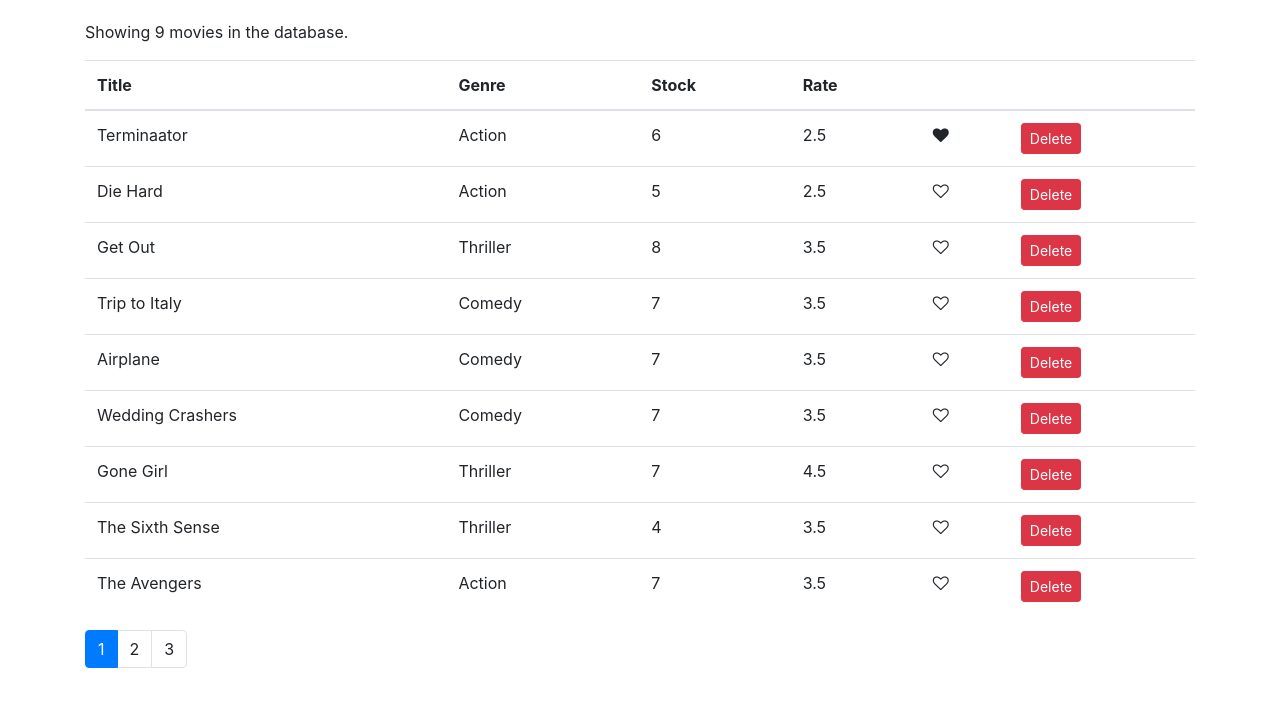
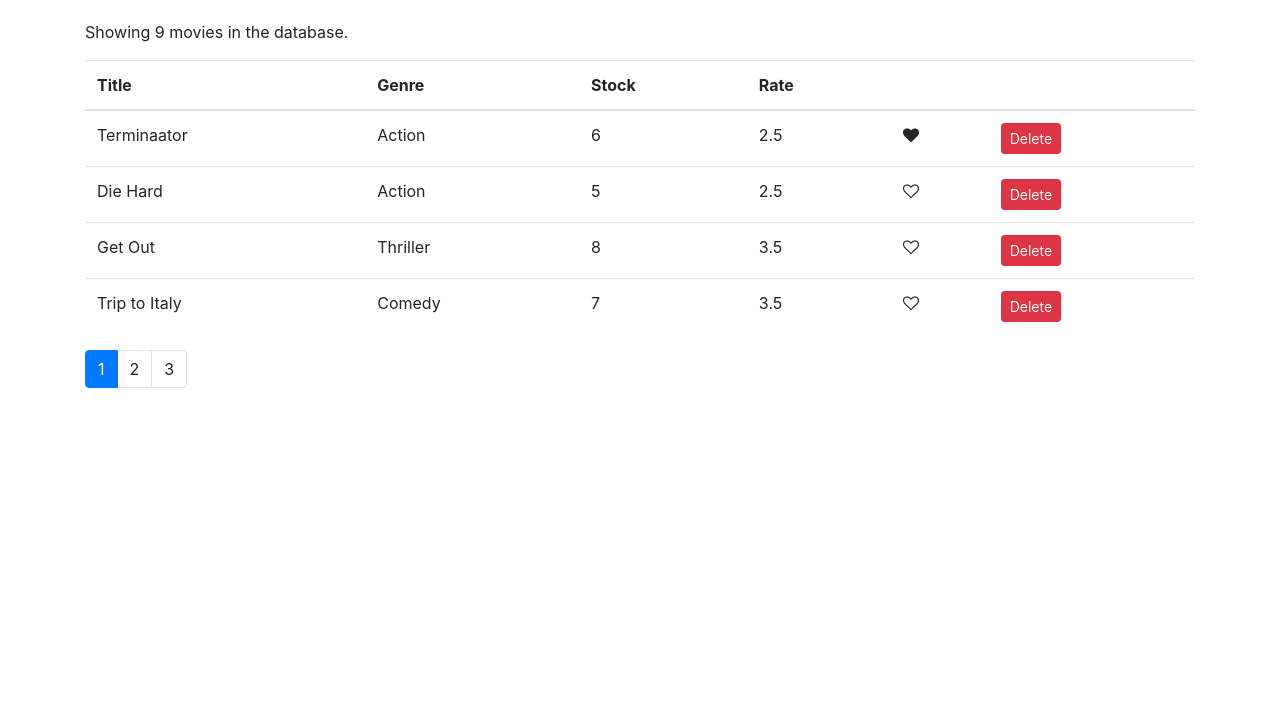
Before and after one commit to sjeon466/react-vidly-app, a React (Create React App) app: page / in a window 1280 px wide. Shown: the top 706 px of the page. Built offline with nearby package versions, Linux system fonts and the light colour scheme.

Commit message:
implement paginating data

```diff
--- a/src/components/movies.jsx
+++ b/src/components/movies.jsx
@@ -1,7 +1,8 @@
 import React, { Component } from "react";
-import { getMovies } from "../services/fakeMovieService";
 import Pagination from "./common/pagination";
 import Like from "./common/like";
+import { getMovies } from "../services/fakeMovieService";
+import { paginate } from "../utils/paginate";
 
 class Movies extends Component {
   state = {
@@ -30,8 +31,11 @@
 
   render() {
     const { length: count } = this.state.movies;
-    const { pageSize, currentPage } = this.state;
+    const { pageSize, currentPage, movies: allMovies } = this.state;
     if (count === 0) return <p>There are no movies in the database.</p>;
+
+    //const movies = ...
+    const movies = paginate(allMovies, currentPage, pageSize);
 
     return (
       <React.Fragment>
@@ -48,7 +52,7 @@
             </tr>
           </thead>
           <tbody>
-            {this.state.movies.map(movie => (
+            {movies.map(movie => (
               <tr key={movie._id}>
                 <td>{movie.title}</td>
                 <td>{movie.genre.name}</td>
--- /dev/null
+++ b/src/utils/paginate.js
@@ -0,0 +1,19 @@
+import _ from "lodash";
+
+export function paginate(items, pageNumber, pageSize) {
+  // items 12   pagesNumber 2  pageSize 5
+  // start 6    end 10
+
+  // items / pageSize = 2.4  -> round down (Math.floor) 2
+  // minus 1 , then multiply by pageSize ( 2-1 ) * 5  = 5
+  // add   (start % pageSize)
+
+  //                     (2      -  1)  * 5
+  const startIndex = (pageNumber - 1) * pageSize;
+  //_.slice(items, startIndex);
+  //_.take(items, pageSize);
+  return _(items)
+    .slice(startIndex)
+    .take(pageSize)
+    .value();
+}
```
